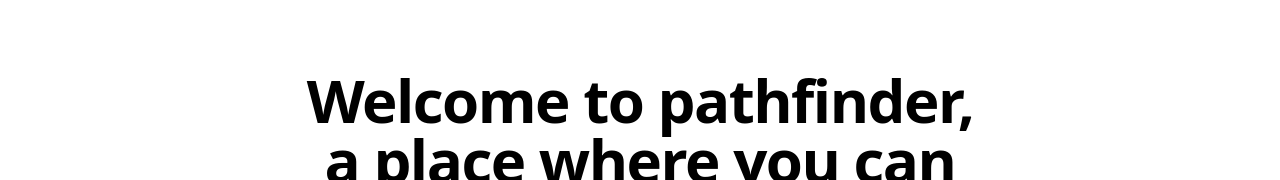
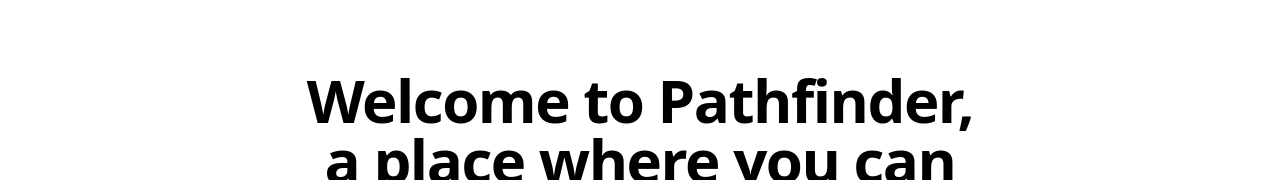
Before and after one commit to ruarim/pathfinder-frontend, a Next.js app: page / in a window 1280 px wide. Shown: the part 186-366 px from the top of the page. Built offline with nearby package versions, Linux system fonts and the light colour scheme.

Commit message:
pathfinder -> Pathfinder on index hero

```diff
--- a/pages/index.tsx
+++ b/pages/index.tsx
@@ -10,7 +10,7 @@ export default function Home() {
           <div>
             <div>
               <h1 className="text-4xl font-bold tracking-tight sm:text-center sm:text-6xl">
-                Welcome to pathfinder,
+                Welcome to Pathfinder,
               </h1>
               <h1 className="text-4xl font-bold tracking-tight sm:text-center sm:text-6xl">
                 a place where you can plan your perfect evening.
```
